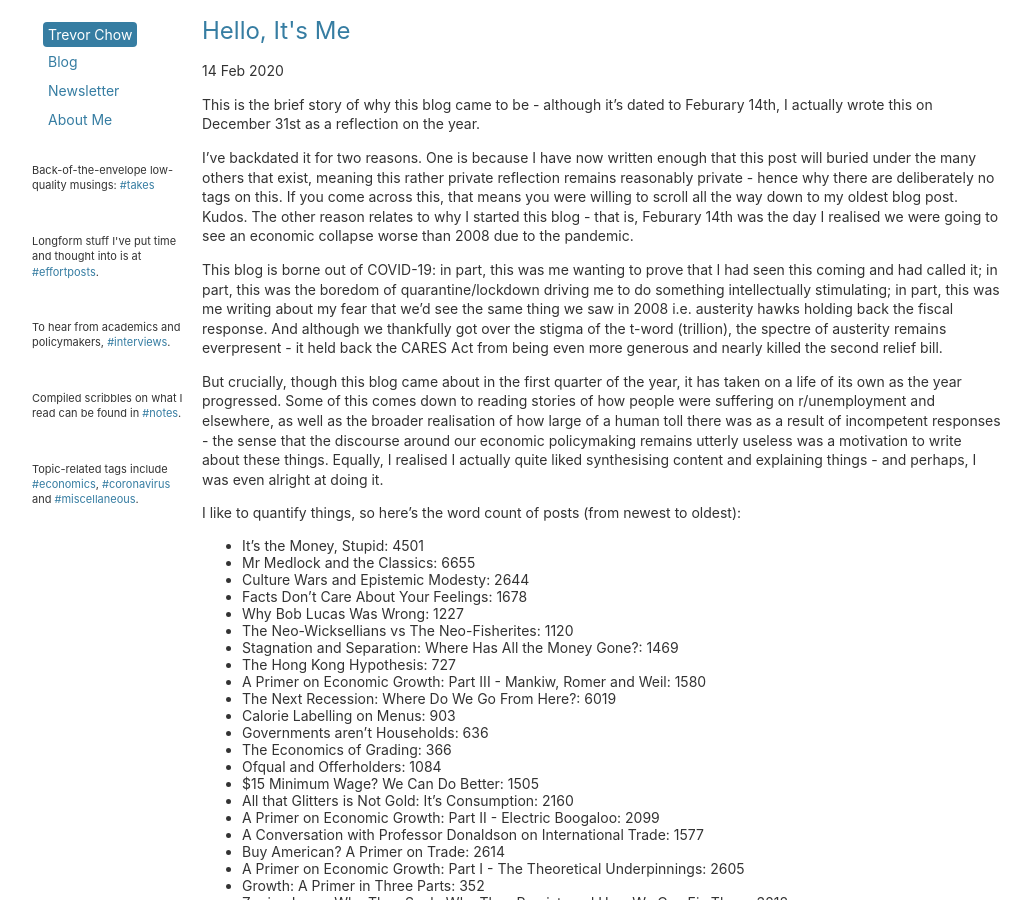
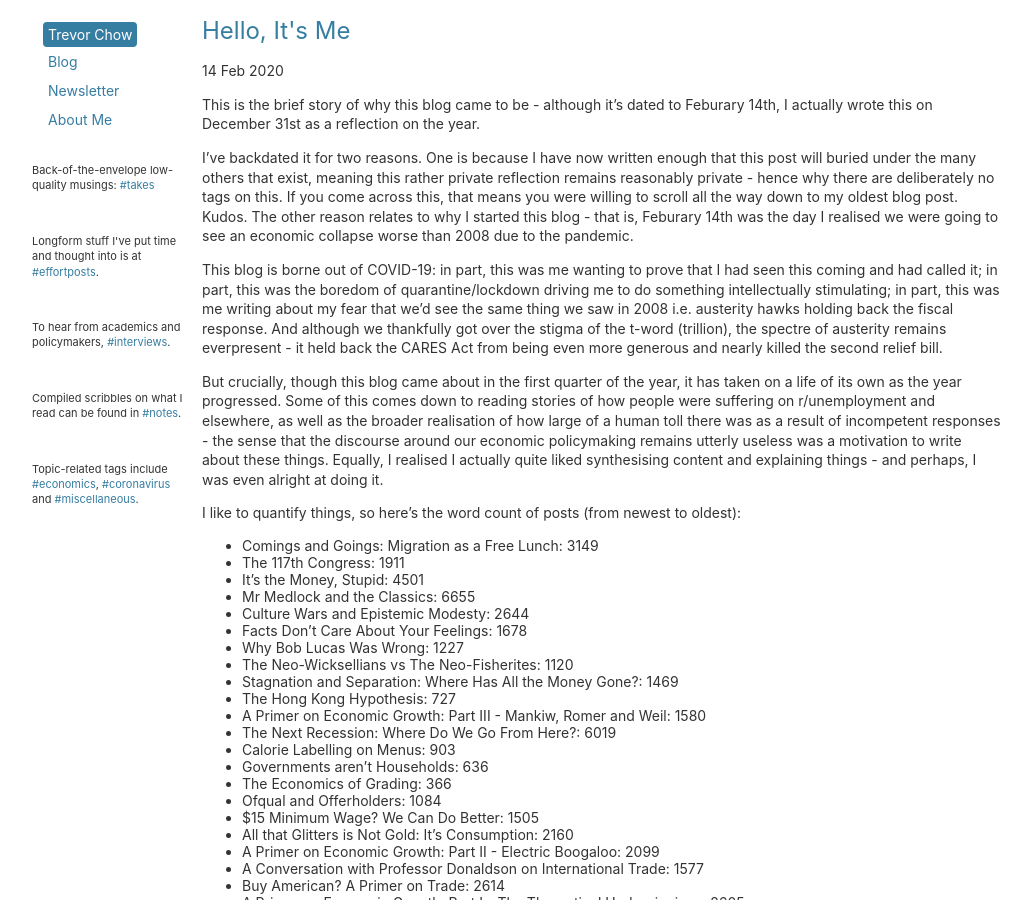
Before and after one commit to tmychow/tmychow.github.io, a Jekyll site: the page built from _posts/2020-02-14-hello-it's-me.md, in a window 1280 px wide and 900 px high. Shown: the whole window, without its empty margins (28-1059 px from the left). Built offline with Jekyll 4.4.1, drawn with Linux system fonts in a browser that asks for light colours.

Commit message:
Update 2020-02-14-hello-it's-me.md

```diff
--- a/_posts/2020-02-14-hello-it's-me.md
+++ b/_posts/2020-02-14-hello-it's-me.md
@@ -13,6 +13,8 @@ This blog is borne out of COVID-19: in part, this was me wanting to prove that I
 But crucially, though this blog came about in the first quarter of the year, it has taken on a life of its own as the year progressed. Some of this comes down to reading stories of how people were suffering on r/unemployment and elsewhere, as well as the broader realisation of how large of a human toll there was as a result of incompetent responses - the sense that the discourse around our economic policymaking remains utterly useless was a motivation to write about these things. Equally, I realised I actually quite liked synthesising content and explaining things - and perhaps, I was even alright at doing it.
 
 I like to quantify things, so here's the word count of posts (from newest to oldest):
+- Comings and Goings: Migration as a Free Lunch: 3149
+- The 117th Congress: 1911
 - It's the Money, Stupid: 4501
 - Mr Medlock and the Classics: 6655
 - Culture Wars and Epistemic Modesty: 2644
```
